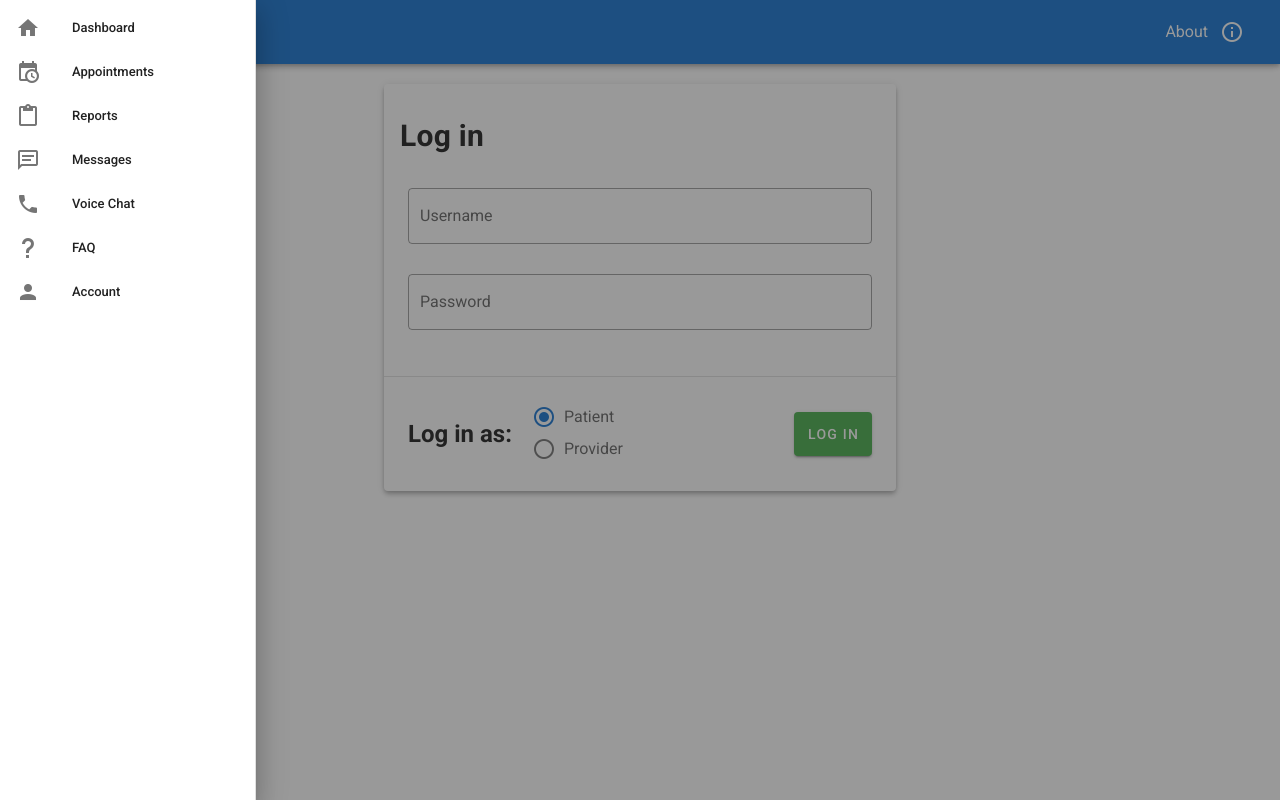
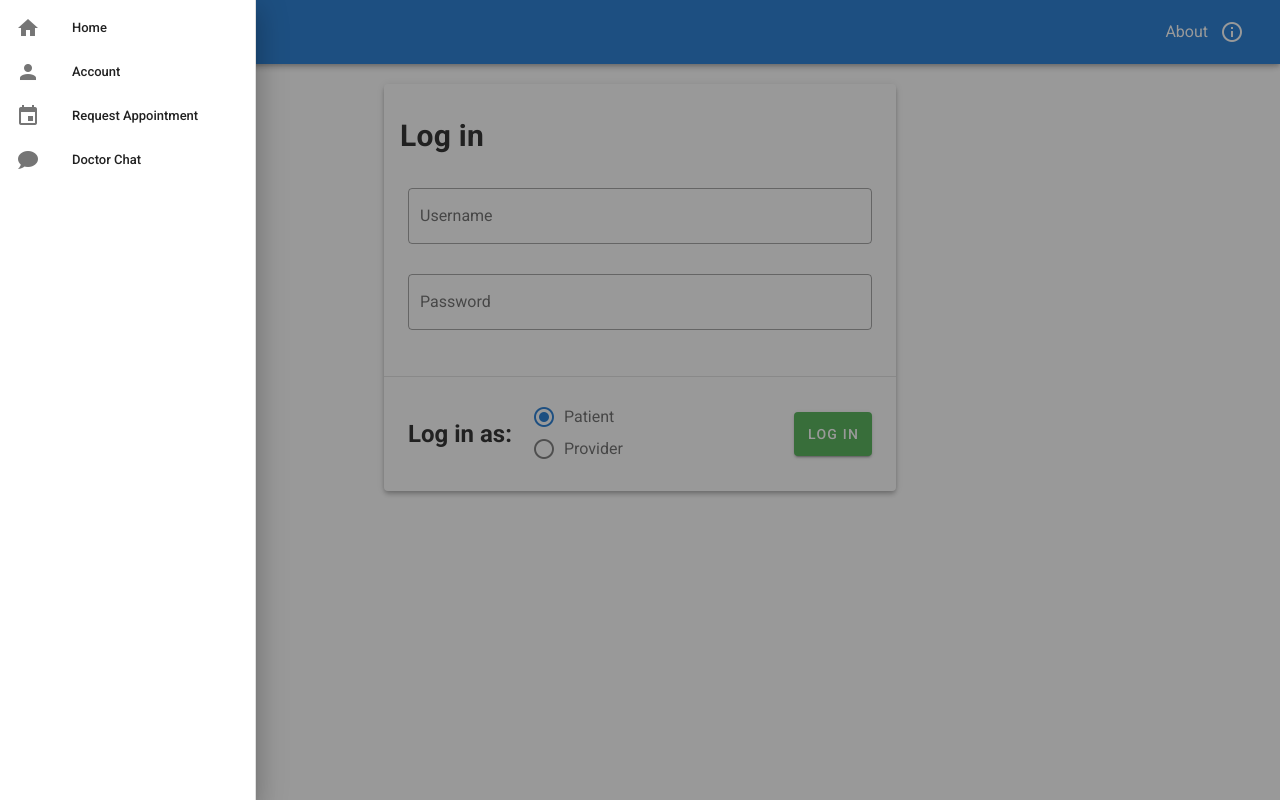
Before and after one commit to Axioms/Project-5B-Telemedicine-Application, a Vue app in the folder frontend/: page / in a window 1280 px wide. Both pictures are taken after a click on the button 28 px from the left and 32 px from the top of the page. Built offline with nearby package versions, Linux system fonts and the light colour scheme.

Commit message:
Added menu options

```diff
--- a/frontend/src/App.vue
+++ b/frontend/src/App.vue
@@ -1,8 +1,8 @@
 <template>
   <v-app>
     <v-app-bar app color="primary" dark>
-      <v-app-bar-nav-icon v-if="userIsLoggedIn" @click="drawer = true"></v-app-bar-nav-icon>
-      <v-toolbar-title><h2>{{ currentRouteName }}</h2></v-toolbar-title>
+      <v-app-bar-nav-icon @click="drawer = true"></v-app-bar-nav-icon>
+      <v-toolbar-title>{{ currentRouteName }}</v-toolbar-title>
       <v-spacer></v-spacer>
       About
       <v-btn class="mr-2" to="/about" icon>
@@ -16,7 +16,6 @@
         absolute
         clipped
         app
-        v-if="userIsLoggedIn"
       >
         <v-list
           nav
@@ -30,42 +29,7 @@
               <v-list-item-icon>
                 <v-icon>mdi-home</v-icon>
               </v-list-item-icon>
-              <v-list-item-title>Dashboard</v-list-item-title>
-            </v-list-item>
-
-            <v-list-item>
-              <v-list-item-icon>
-                <v-icon>mdi-calendar-clock</v-icon>
-              </v-list-item-icon>
-              <v-list-item-title>Appointments</v-list-item-title>
-            </v-list-item>
-
-            <v-list-item>
-              <v-list-item-icon>
-                <v-icon>mdi-content-paste</v-icon>
-              </v-list-item-icon>
-              <v-list-item-title>Reports</v-list-item-title>
-            </v-list-item>
-
-            <v-list-item>
-              <v-list-item-icon>
-                <v-icon>mdi-message-text-outline</v-icon>
-              </v-list-item-icon>
-              <v-list-item-title>Messages</v-list-item-title>
-            </v-list-item>
-
-            <v-list-item>
-              <v-list-item-icon>
-                <v-icon>mdi-phone</v-icon>
-              </v-list-item-icon>
-              <v-list-item-title>Voice Chat</v-list-item-title>
-            </v-list-item>
-
-            <v-list-item>
-              <v-list-item-icon>
-                <v-icon>mdi-help</v-icon>
-              </v-list-item-icon>
-              <v-list-item-title>FAQ</v-list-item-title>
+              <v-list-item-title>Home</v-list-item-title>
             </v-list-item>
 
             <v-list-item>
@@ -73,8 +37,24 @@
                 <v-icon>mdi-account</v-icon>
               </v-list-item-icon>
               <v-list-item-title>Account</v-list-item-title>
+
             </v-list-item>
 
+            <v-list-item>
+              <v-list-item-icon>
+                <v-icon>mdi-calendar</v-icon>
+              </v-list-item-icon>
+              <v-list-item-title>Request Appointment</v-list-item-title>
+
+            </v-list-item>
+
+            <v-list-item>
+              <v-list-item-icon>
+                <v-icon>mdi-chat</v-icon>
+              </v-list-item-icon>
+              <v-list-item-title>Doctor Chat</v-list-item-title>
+
+            </v-list-item>
           </v-list-item-group>
         </v-list>
       </v-navigation-drawer>
@@ -97,10 +77,6 @@ export default Vue.extend({
   computed: {
     currentRouteName() {
         return this.$route.name;
-    },
-    userIsLoggedIn() {
-      // This needs to be replaced with validation for whether or not a user is logged in (set to true temporarily for testing)
-      return true;
     }
   }
 });
```
Also changed, not shown: 1 other file (tests, documents, lock files or other folders).
